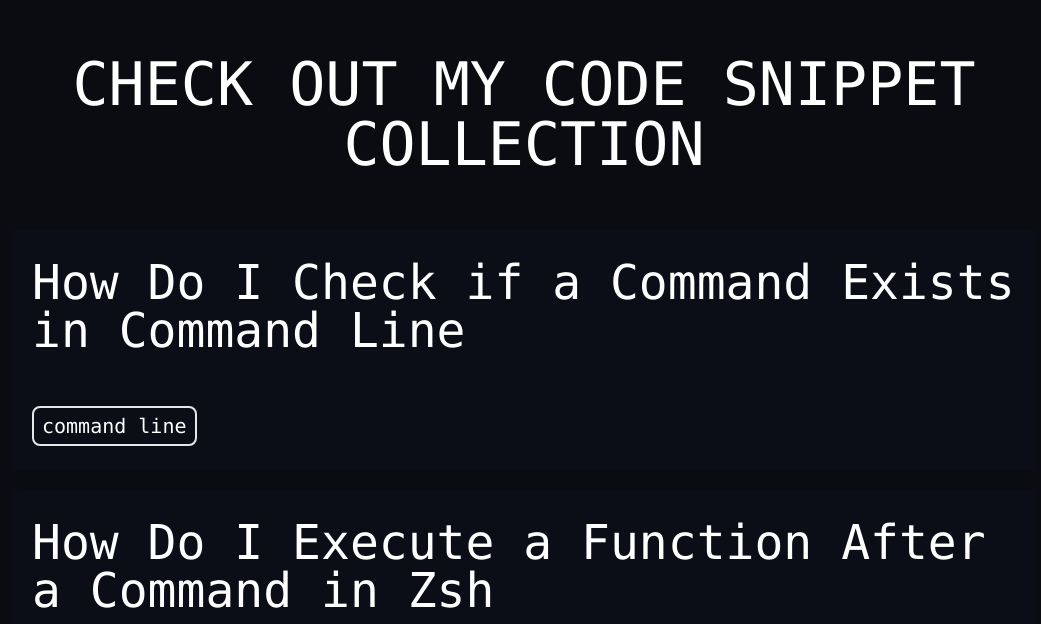
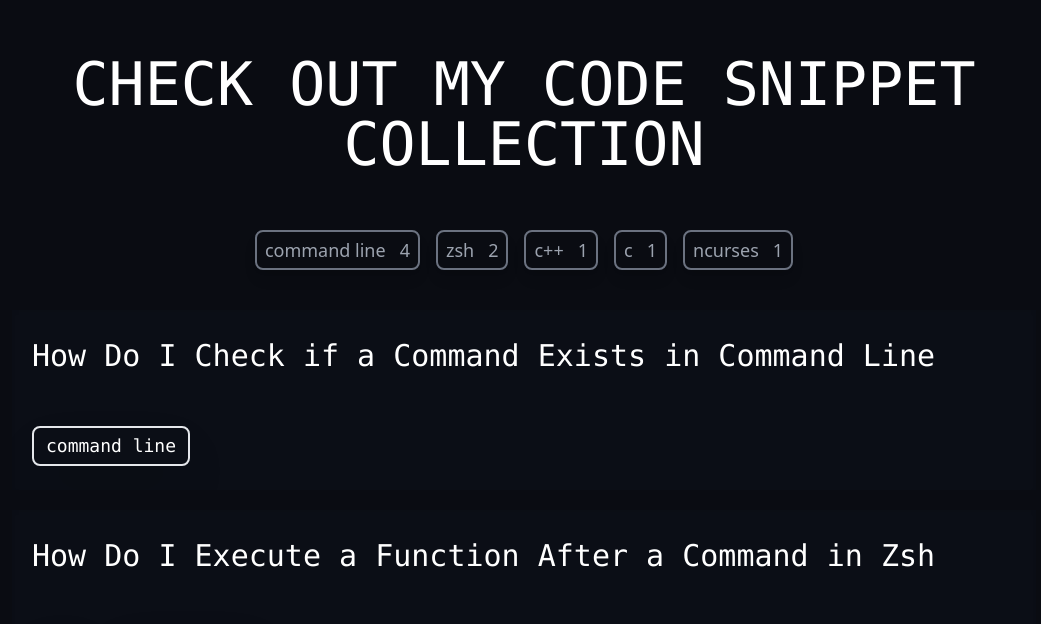
Before and after one commit to txstc55/But-how-do-I, a Vue app: page / in a window 1280 px wide. Shown: the part 852-1476 px from the top of the page, without its empty margins (116-1157 px from the left). Built offline with nearby package versions, Linux system fonts and the light colour scheme.

Commit message:
a collection of style change

```diff
--- a/src/components/PostComponent.vue
+++ b/src/components/PostComponent.vue
@@ -1,6 +1,6 @@
 <template>
   <div class="w-4/5 sm:w-4/5 md:w-4/5 lg:w-3/5 xl:w-1/2 relative mx-auto py-20">
-    <div class="text-5xl text-white text-center pb-10 px-2">{{ title }}</div>
+    <div class="text-5xl text-white text-center pb-10 px-2 font-mono">{{ title }}</div>
     <div class="px-2" v-html="rawHtmlText"></div>
   </div>
 </template>
--- a/src/components/PostGridComponent.vue
+++ b/src/components/PostGridComponent.vue
@@ -8,7 +8,7 @@
       hover:shadow-2xl animate-all transition hover:-translate-y-1
     "
   >
-    <div class="text-white text-xl sm:text-2xl md:text-3xl lg:text-4xl xl:text-5xl break-words px-5 py-7 font-mono">
+    <div class="text-white text-xl sm:text-xl md:text-2xl lg:text-3xl xl:text-3xl break-words px-5 py-7 font-mono">
       <router-link :to="'/post/' + title">{{ title }}</router-link>
     </div>
     <TagComponent :tags="tags"></TagComponent>
--- a/src/components/TagComponent.vue
+++ b/src/components/TagComponent.vue
@@ -7,14 +7,23 @@
       sm:text-xs
       md:text-sm
       lg:text-lg
-      xl:text-xl
+      xl:text-lg
       no-select
       font-mono
       overflow-hidden
     "
   >
     <div
-      class="border-2 rounded-lg px-2 py-1 mx-2 float-left text-white"
+      class="
+        border-2
+        rounded-lg
+        px-3
+        py-1
+        mx-2
+        float-left
+        text-white
+        shadow-2xl
+      "
       v-for="tag in tags"
       :key="tag"
     >
--- a/src/views/HomeView.vue
+++ b/src/views/HomeView.vue
@@ -1,7 +1,7 @@
 <template>
   <div>
     <TitleComponent />
-    <div class="board">
+    <div class="board min-h-screen">
       <div
         class="
           text-2xl
@@ -14,12 +14,14 @@
           lg:text-5xl
           xl:text-6xl
           text-white
+          no-select
         "
       >
         CHECK OUT MY CODE SNIPPET COLLECTION
       </div>
       <PostGridView></PostGridView>
     </div>
+    <div class="mt-10 mb-2 text-gray-400 w-full text-center">A collection of code snippets by <a href="https://txstc55.github.io/" class="underline italic">Xuan Tang</a> from his side projects</div>
   </div>
 </template>
 
--- a/src/views/PostGridView.vue
+++ b/src/views/PostGridView.vue
@@ -1,10 +1,42 @@
 <template>
-  <PostGridComponent
-    v-for="post in posts"
-    :key="post.title"
-    :title="post.title"
-    :tags="post.tags"
-  ></PostGridComponent>
+  <div class="items-center mb-8 text-center">
+    <button
+      class="
+        border-2
+        rounded-lg
+        px-2
+        py-1
+        mx-2
+        w-fit
+        shadow-lg
+        inline-block
+        mb-2
+        text-lg
+        hover:bg-white hover:text-black hover:-translate-y-1 hover:shadow-2xl
+        transition
+        duration-300
+        whitespace-pre
+      "
+      v-for="tag in tagsSorted"
+      :key="tag.name"
+      @click="selectTag(tag.name)"
+      :class="
+        tagsSelected.indexOf(tag.name) != -1
+          ? 'text-white border-white'
+          : 'text-gray-400 border-gray-500'
+      "
+    >
+      {{ tag.name + "   " + tag.count }}
+    </button>
+  </div>
+  <transition-group name="list" tag="ul">
+    <PostGridComponent
+      v-for="post in postsSelected"
+      :key="post.id"
+      :title="post.title"
+      :tags="post.tags"
+    ></PostGridComponent
+  ></transition-group>
 </template>
 
 <script>
@@ -18,7 +50,44 @@
   data() {
     return {
       posts: [],
+      tagsToPosts: {},
+      tagsSorted: [],
+      tagsSelected: [],
+      postsSelected: [],
     };
+  },
+  methods: {
+    selectTag(name) {
+      var add = true;
+      const index = this.tagsSelected.indexOf(name);
+      if (index > -1) {
+        // remove the tag, add the ones that don't have the tag
+        this.tagsSelected.splice(index, 1);
+        add = false;
+      } else {
+        // add a tag, remove some posts
+        this.tagsSelected.push(name);
+      }
+      if (this.tagsSelected.length == 0) {
+        this.postsSelected = this.posts;
+      } else {
+        if (add) {
+          this.postsSelected = this.postsSelected.filter((item) => {
+            return item.tags.indexOf(name) > -1;
+          });
+        } else {
+          let me = this;
+          this.postsSelected = this.posts.filter((item) => {
+            for (var i = 0; i < me.tagsSelected.length; i++) {
+              if (item.tags.indexOf(me.tagsSelected[i]) == -1) {
+                return false;
+              }
+              return true;
+            }
+          });
+        }
+      }
+    },
   },
   created() {
     if (this.posts.length == 0) {
@@ -26,10 +95,43 @@
         return a.id - b.id;
       });
       this.posts = this.posts.reverse();
+      this.postsSelected = this.posts;
+      for (var i = 0; i < this.posts.length; i++) {
+        for (var j = 0; j < this.posts[i].tags.length; j++) {
+          var tag = this.posts[i].tags[j];
+          if (tag in this.tagsToPosts) {
+            this.tagsToPosts[tag].push(this.posts[i].id);
+          } else {
+            this.tagsToPosts[tag] = [this.posts[i].id];
+          }
+        }
+      }
     }
+    for (var tag in this.tagsToPosts) {
+      this.tagsSorted.push({ name: tag, count: this.tagsToPosts[tag].length });
+    }
+    this.tagsSorted.sort(function (a, b) {
+      return b.count - a.count;
+    });
   },
 };
 </script>
 
-<style>
+<style scoped>
+.list-enter-active {
+  transition: all 1s;
+}
+.list-leave-active {
+  transition: all 0.5s;
+}
+.list-enter, .list-leave-to /* .list-leave-active below version 2.1.8 */ {
+  opacity: 0;
+  transform: translateX(20vw);
+}
+
+.list-leave,
+.list-enter-from {
+  opacity: 0;
+  transform: translateX(20vw);
+}
 </style>
--- a/src/views/PostView.vue
+++ b/src/views/PostView.vue
@@ -14,7 +14,7 @@
       font-mono
       text-lg
       py-2
-      px-6
+      px-5
        hover:bg-gray-900 transform duration-500 hover:shadow-xl hover:scale-105 hover:border-white
     "
   >
```
